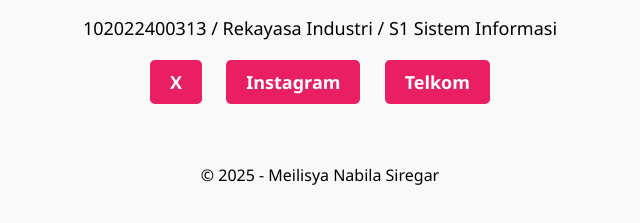
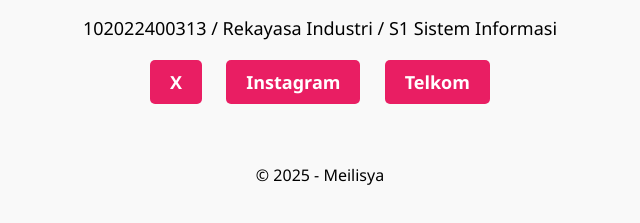
Before and after one commit to meilisyanabila/meilisyanabila.github.io, a plain HTML site: page index.html in a window 1280 px wide. Shown: the part 247-470 px from the top of the page, without its empty margins (320-960 px from the left). Drawn offline with Linux system fonts and the light colour scheme.

Commit message:
Update index.html

```diff
--- a/index.html
+++ b/index.html
@@ -71,7 +71,7 @@
 </div>
 
 <footer>
-  &copy; 2025 - Meilisya Nabila Siregar
+  &copy; 2025 - Meilisya
 </footer>
 </body>
 </html>
```
